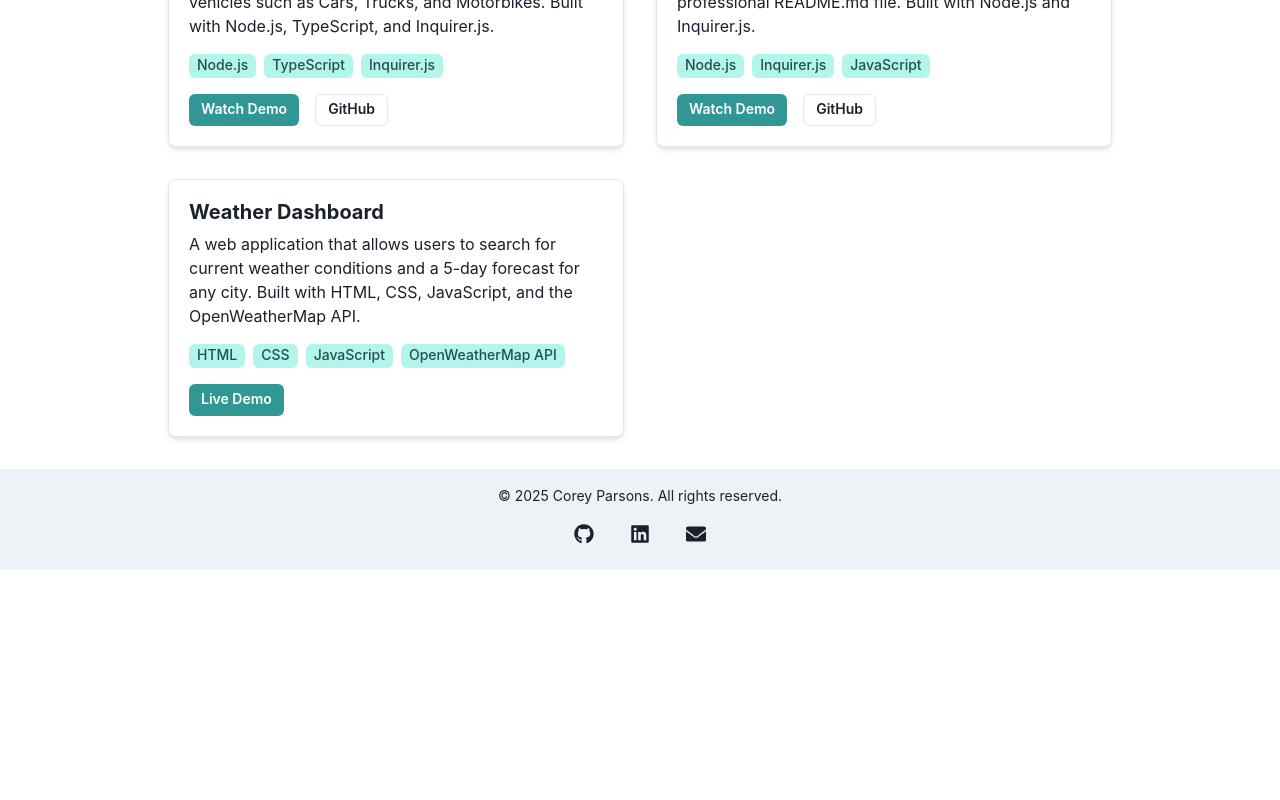
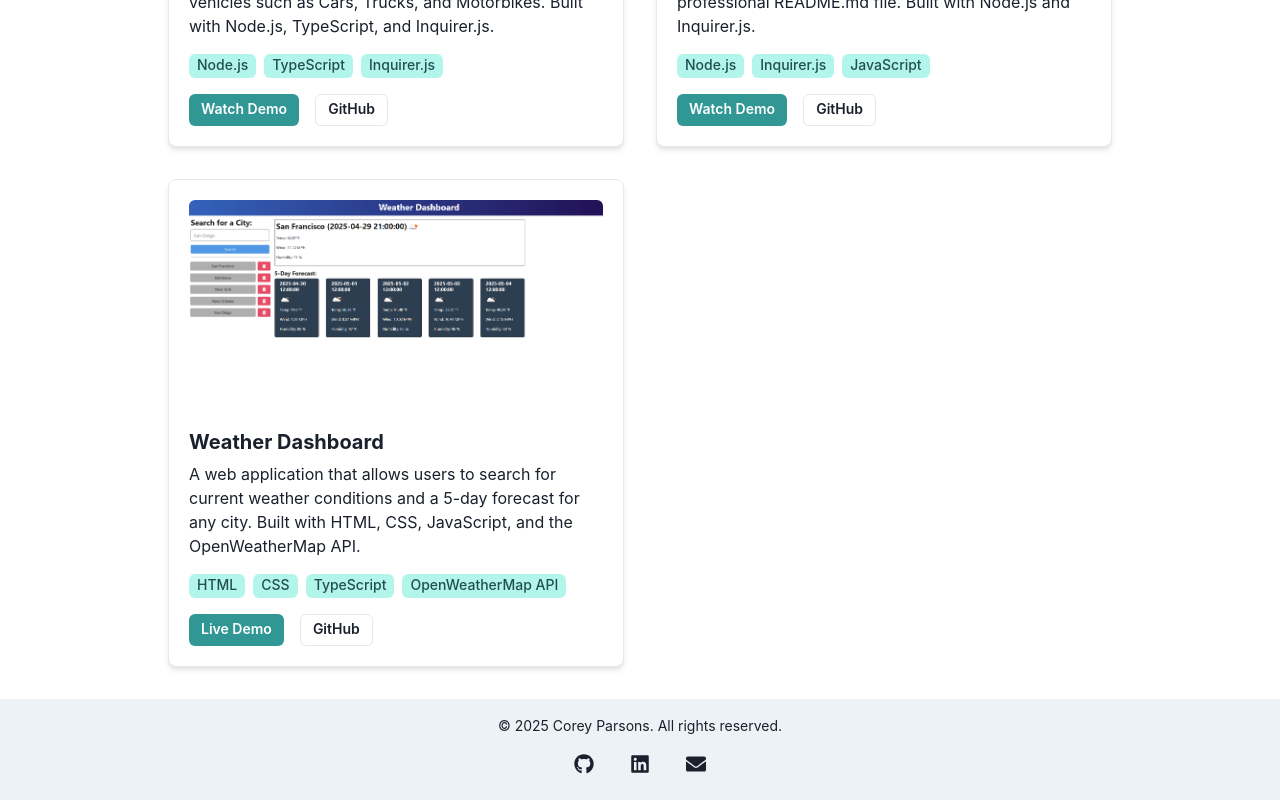
Before and after one commit to cpars/Portfolio, a React (Vite) app: page /projects in a window 1280 px wide. Shown: the part 1619-2419 px from the top of the page. Before the commit the page ends 2189 px from the top, so only its background shows below. Built offline with nearby package versions, Linux system fonts and the light colour scheme.

Commit message:
Updated Weather Dashboard project

```diff
--- a/src/data/projects.ts
+++ b/src/data/projects.ts
@@ -81,9 +81,10 @@ const projects = [
       title: "Weather Dashboard",
       description:
         "A web application that allows users to search for current weather conditions and a 5-day forecast for any city. Built with HTML, CSS, JavaScript, and the OpenWeatherMap API.",
-      tech: ["HTML", "CSS", "JavaScript", "OpenWeatherMap API"],
-      demoLink: "https://your-weather-dashboard-demo-link.com",
-      githubLink: ""
+      tech: ["HTML", "CSS", "TypeScript", "OpenWeatherMap API"],
+      demoLink: "https://weather-dashboard-0y15.onrender.com/",
+      githubLink: "https://github.com/cpars/Weather-Dashboard",
+      image: "/images/weather-dashboard.png",
     }
   ];
 
```
Also changed, not shown: public/images/weather-dashboard.png (added).
